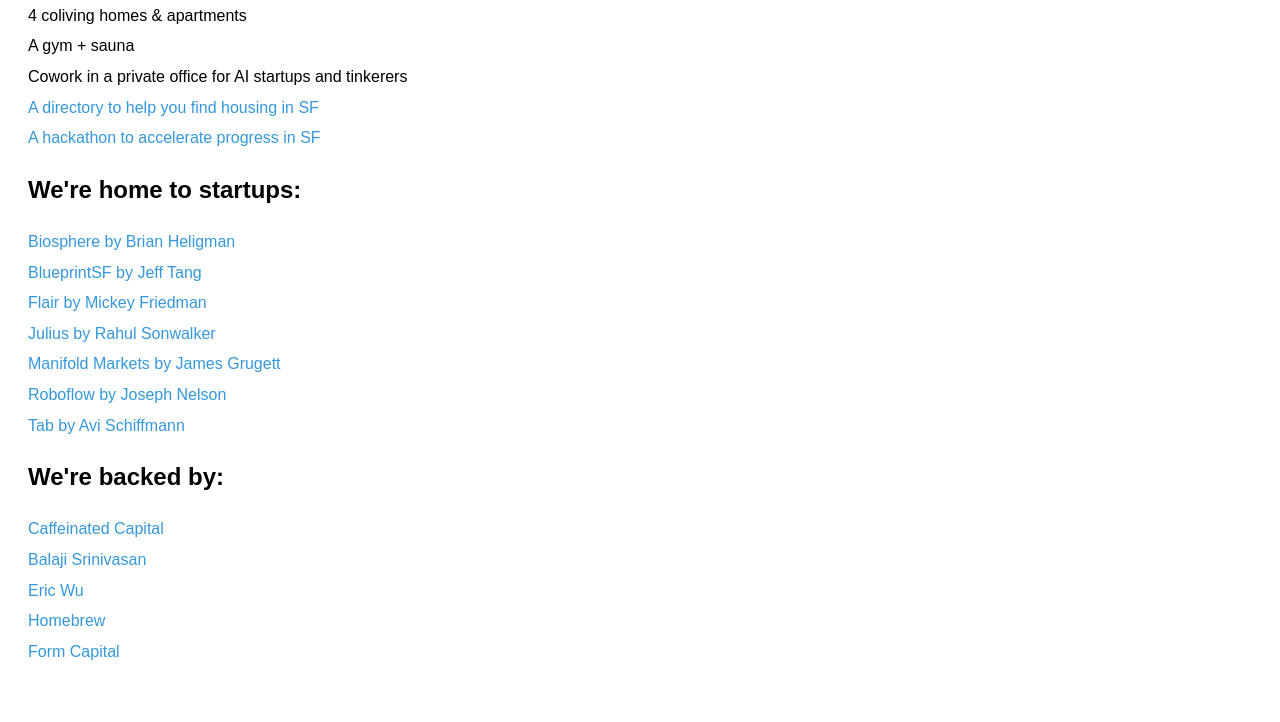
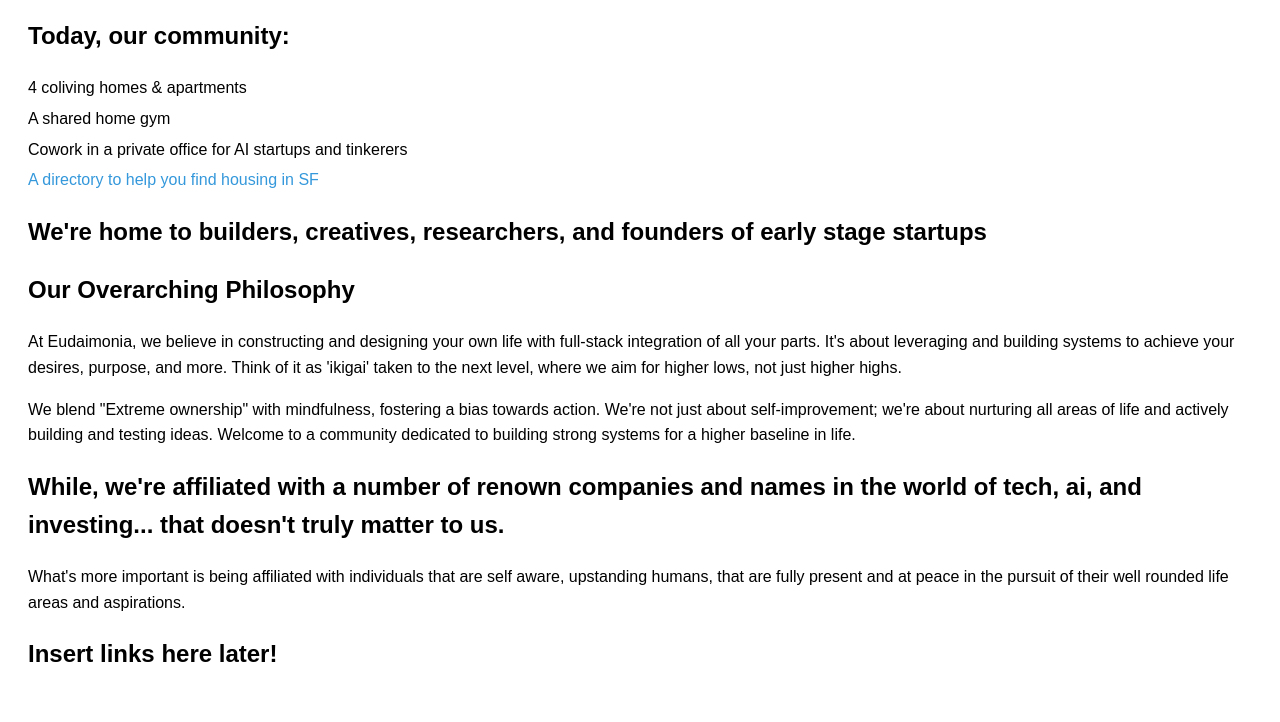
Before and after one commit to AqeelAqeel/eudaimonia, a plain HTML site: page index.html in a window 1280 px wide. Shown: the part 223-945 px from the top of the page. Drawn offline with Linux system fonts and the light colour scheme.

Commit message:
updating

```diff
--- a/index.html
+++ b/index.html
@@ -25,19 +25,36 @@
 </head>
 <body>
 
+    <h1>SITE UNDER CONSTRUCTION WHILE WE'RE COORDINATING</h1>
     <h1>Eudaimonia</h1>
     <p>Where human flourishing meets frontier tech. We're building an offline community to help ambitious and value aligned people build their life's work in San Francisco.</p>
 
-    <h2>Today, our campus looks like:</h2>
+    <h2>Today, our community:</h2>
     <ul>
         <li>4 coliving homes & apartments</li>
-        <li>A gym + sauna</li>
+        <li>A shared home gym</li>
         <li>Cowork in a private office for AI startups and tinkerers</li>
-        <li><a href="https://www.example.com/directory">A directory to help you find housing in SF</a></li>
-        <li><a href="https://www.example.com/hackathon">A hackathon to accelerate progress in SF</a></li>
+        <li><a href="https://tinyurl.com/yuct68e3">A directory to help you find housing in SF</a></li>
     </ul>
 
-    <h2>We're home to startups:</h2>
+    <h2>We're home to builders, creatives, researchers, and founders of early stage startups</h2>
+
+
+    <h2>Our Overarching Philosophy</h2>
+    <p>At Eudaimonia, we believe in constructing and designing your own life with full-stack integration of all your parts. It's about leveraging and building systems to achieve your desires, purpose, and more. Think of it as 'ikigai' taken to the next level, where we aim for higher lows, not just higher highs.</p>
+    <p>We blend "Extreme ownership" with mindfulness, fostering a bias towards action. We're not just about self-improvement; we're about nurturing all areas of life and actively building and testing ideas. Welcome to a community dedicated to building strong systems for a higher baseline in life.</p>
+
+    <h2>While, we're affiliated with a number of renown companies and names in the world of tech, ai, and investing... that doesn't truly matter to us. </h2>
+
+    <p>What's more important is being affiliated with individuals that are self aware, upstanding humans, that are fully present and at peace in the pursuit of their well rounded life areas and aspirations.  </p>
+    <h2> Insert links here later! </h2>
+    <!-- <ul>
+        <li><a href="https://www.example.com/caffeinated">Caffeinated Capital</a></li>
+        <li><a href="https://www.example.com/balaji">Balaji Srinivasan</a></li>
+        <li><a href="https://www.example.com/eric">Eric Wu</a></li>
+        <li><a href="https://www.example.com/homebrew">Homebrew</a></li>
+        <li><a href="https://www.example.com/form">Form Capital</a></li>
+    </ul>
     <ul>
         <li><a href="https://www.example.com/biosphere">Biosphere by Brian Heligman</a></li>
         <li><a href="https://www.example.com/blueprintsf">BlueprintSF by Jeff Tang</a></li>
@@ -46,16 +63,8 @@
         <li><a href="https://www.example.com/manifold">Manifold Markets by James Grugett</a></li>
         <li><a href="https://www.example.com/roboflow">Roboflow by Joseph Nelson</a></li>
         <li><a href="https://www.example.com/tab">Tab by Avi Schiffmann</a></li>
-    </ul>
+    </ul> -->
 
-    <h2>We're backed by:</h2>
-    <ul>
-        <li><a href="https://www.example.com/caffeinated">Caffeinated Capital</a></li>
-        <li><a href="https://www.example.com/balaji">Balaji Srinivasan</a></li>
-        <li><a href="https://www.example.com/eric">Eric Wu</a></li>
-        <li><a href="https://www.example.com/homebrew">Homebrew</a></li>
-        <li><a href="https://www.example.com/form">Form Capital</a></li>
-    </ul>
 
 </body>
 </html>
```
Also changed, not shown: src/eud tree image.webp (added).
